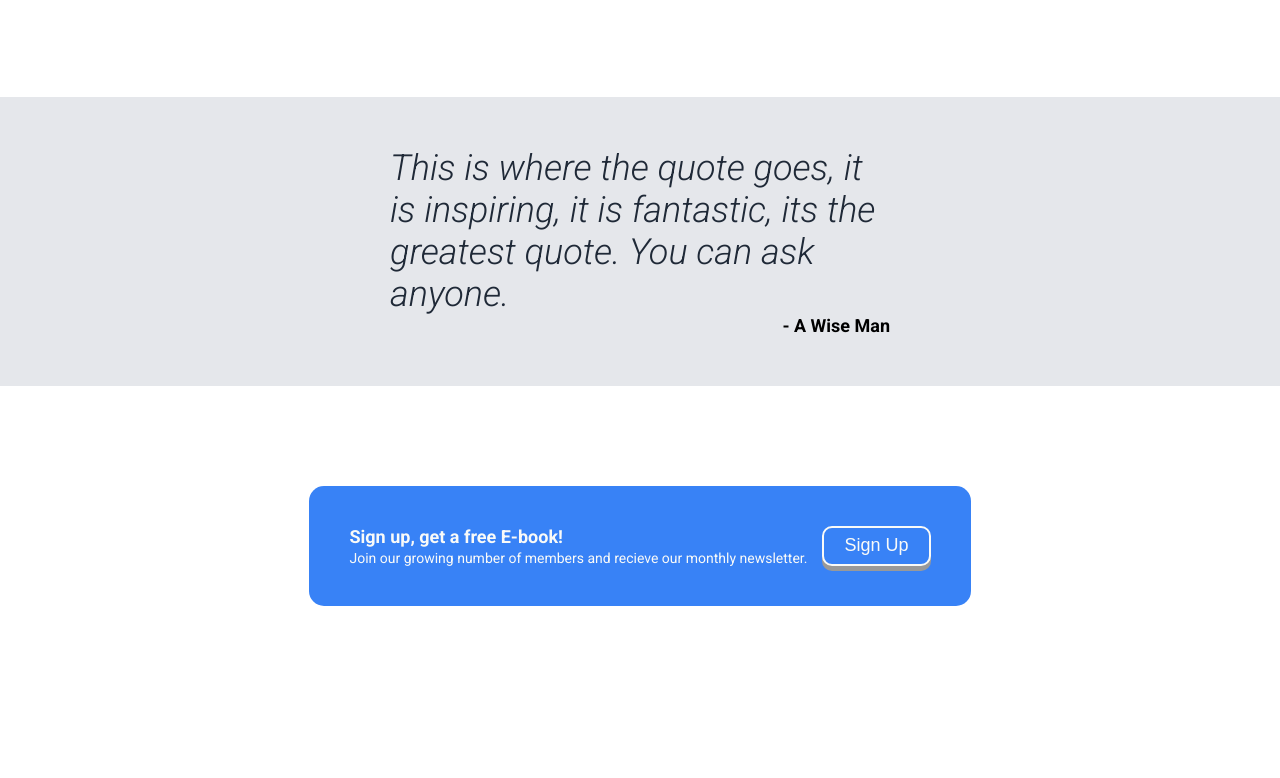
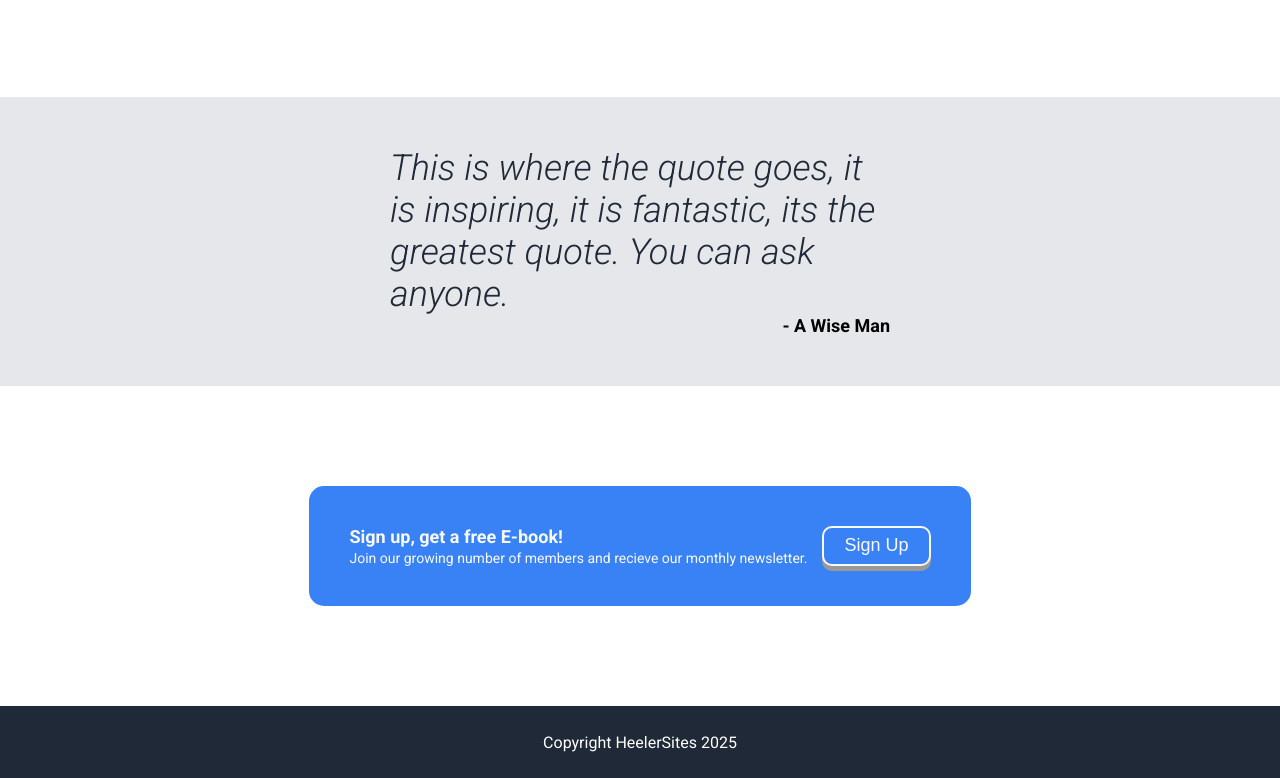
Before and after one commit to bgibson-code/landing-page, a plain HTML site: page index.html in a window 1280 px wide. Shown: the part 894-1672 px from the top of the page. Before the commit the page ends 1600 px from the top, so only its background shows below. Drawn offline with Linux system fonts and the light colour scheme.

Commit message:
Add footer

```diff
--- a/index.html
+++ b/index.html
@@ -67,5 +67,8 @@
             <button class="button">Sign Up</button>
         </div>
     </div>
+    <div class="footer">
+        <div>Copyright HeelerSites 2025</div>
+    </div>
 </body>
 </html>
--- a/style.css
+++ b/style.css
@@ -52,8 +52,8 @@ body {
 
   .footer {
     height: 72px;
-    background: #eee;
-    color: darkmagenta;
+    background: #1F2937;
+    color: white;
     display: flex;
     align-items: center;
     justify-content: center;
```
